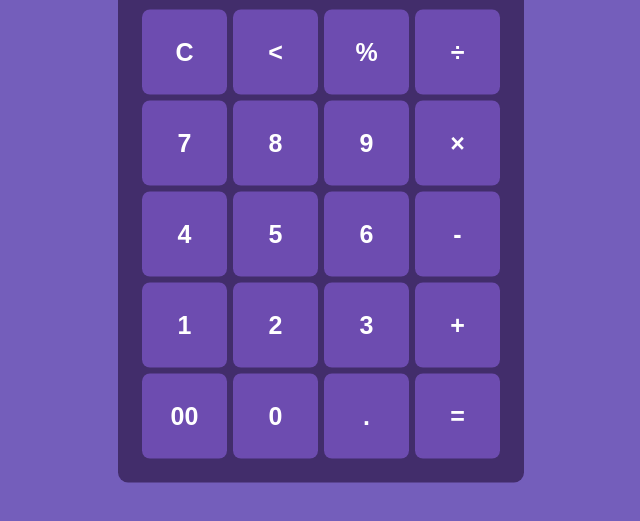
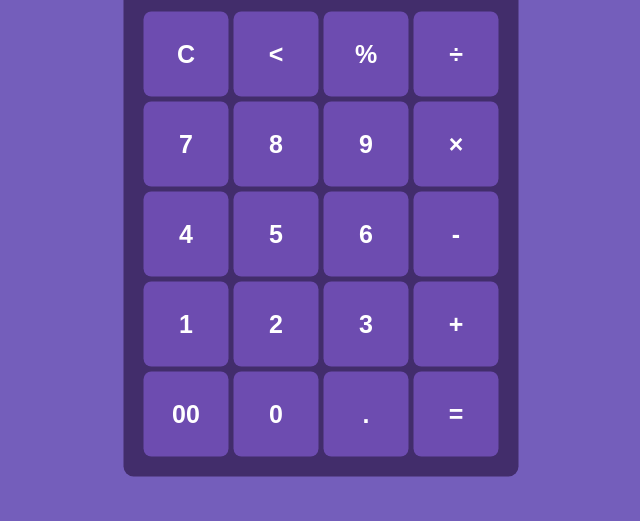
Before and after one commit to KaiqueTeixeira/Projeto-Calculadora, a plain HTML site: page index.html in a window 1280 px wide. Shown: the part 253-774 px from the top of the page, without its empty margins (319-959 px from the left). Drawn offline with nearby package versions, Linux system fonts and the light colour scheme.

Commit message:
Display Grid nos botões

```diff
--- a/index.html
+++ b/index.html
@@ -21,38 +21,34 @@
             </p>
         </div>
 
-        <table>
-            <tr>
-                <td><button onclick="limpar()">C</button></td>
-                <td><button onclick="apagar()"><</button></td>
-                <td><button onclick="insertOperator('%')">%</button></td>
-                <td><button onclick="insertOperator('/')">÷</button></td>
-            </tr>
-            <tr>
-                <td><button onclick="insert('7')">7</button></td>
-                <td><button onclick="insert('8')">8</button></td>
-                <td><button onclick="insert('9')">9</button></td>
-                <td><button onclick="insertOperator('*')">×</button></td>
-            </tr>
-            <tr>
-                <td><button onclick="insert('4')">4</button></td>
-                <td><button onclick="insert('5')">5</button></td>
-                <td><button onclick="insert('6')">6</button></td>
-                <td><button onclick="insertOperator('-')">-</button></td>
-            </tr>
-            <tr>
-                <td><button onclick="insert('1')">1</button></td>
-                <td><button onclick="insert('2')">2</button></td>
-                <td><button onclick="insert('3')">3</button></td>
-                <td><button onclick="insertOperator('+')">+</button></td>
-            </tr>
-            <tr>
-                <td><button onclick="insert('00')">00</button></td>
-                <td><button onclick="insert('0')">0</button></td>
-                <td><button onclick="insertOperator('.')">.</button></td>
-                <td><button onclick="calcular()">=</button></td>
-            </tr>
-        </table>
+        <div class="conteiner">
+
+            <button onclick="limpar()">C</button>
+            <button onclick="apagar()"><</button>
+            <button onclick="insertOperator('%')">%</button>
+            <button onclick="insertOperator('/')">÷</button>
+
+            <button onclick="insert('7')">7</button>
+            <button onclick="insert('8')">8</button>
+            <button onclick="insert('9')">9</button>
+            <button onclick="insertOperator('*')">×</button>
+
+            <button onclick="insert('4')">4</button>
+            <button onclick="insert('5')">5</button>
+            <button onclick="insert('6')">6</button>
+            <button onclick="insertOperator('-')">-</button>
+
+            <button onclick="insert('1')">1</button>
+            <button onclick="insert('2')">2</button>
+            <button onclick="insert('3')">3</button>
+            <button onclick="insertOperator('+')">+</button>
+
+            <button onclick="insert('00')">00</button>
+            <button onclick="insert('0')">0</button>
+            <button onclick="insertOperator('.')">.</button>
+            <button onclick="calcular()">=</button>
+        </div>
+
     </main>
 
     <script src="https://cdn.jsdelivr.net/npm/mathjs/lib/browser/math.js"></script>
--- a/style.css
+++ b/style.css
@@ -29,10 +29,7 @@ body{
     background-color: #422D6B;
     padding: 20px;
     border-radius: 10px;
-
-
 }
-
 
 /* HEADER */
 header {
@@ -64,13 +61,15 @@ header {
 }
 
 /* TABELA */
-table {
-    margin: auto;
+.conteiner {
+    display: grid;
+
+    grid-template-columns: 85px 85px 85px 85px;
+    grid-template-rows: 85px 85px 85px 85px 85px ;
+    gap: 5px;
 }
+
 button {
-    height: 85px;
-    width: 85px;
-
     font-size: 25px;
     font-weight: bolder;
     text-align: center;
@@ -79,9 +78,6 @@ button {
 
     border: none;
     border-radius: 8px;
-
-    padding: 25px;
-    margin: 2px;
 }
 
 button:hover {
```
